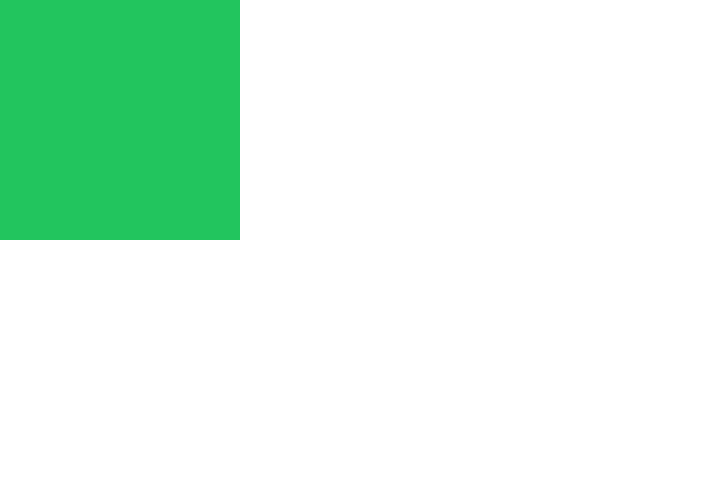
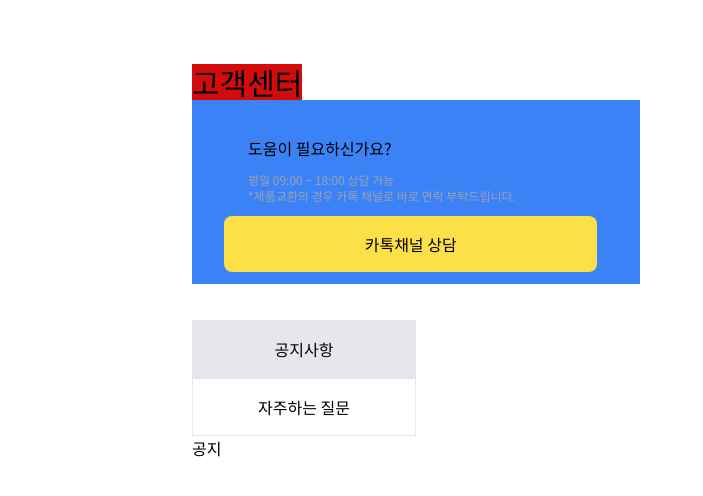
Before and after one commit to Muhan-Company/bizcurator-ecommerce, a Next.js app: page / in a window 1280 px wide. Shown: the top 496 px of the page, without its empty margins (0-703 px from the left). Built offline with nearby package versions, Linux system fonts and the light colour scheme.

Commit message:
feat: Customer component - Issue #6

```diff
--- /dev/null
+++ b/components/Customer.tsx
@@ -0,0 +1,47 @@
+import React, { useState } from "react"
+import Kakao from "./Kakao_consult"
+import CustomerTabMenu from "./CustomerTabMenu"
+import Notice from "./Notice";
+import Question from "./Question";
+
+type TabsType = {
+    label: string;
+    index: number;
+    Component: React.FC<{}>;
+}[];
+
+const tabs: TabsType = [
+    {
+        label: "공지사항",
+        index: 1,
+        Component: Notice
+    },
+    {
+        label: "자주하는 질문",
+        index: 2,
+        Component: Question
+    }
+]
+
+export default function Customer() {
+    const [selectedTab, setSelectedTab] = useState<number>(tabs[0].index)
+
+    return (
+        <div>
+            <div className="lg:px-24 xl:px-48">
+                <h1 className="text-black text-3xl mt-16 inline-block md:bg-red">고객센터</h1>
+                <div>
+                    <Kakao />
+                    <div className="mt-2 md:mt-9">
+                        <CustomerTabMenu
+                            onClick={setSelectedTab}
+                            selectedTab={selectedTab}
+                            tabs={tabs}
+                        />
+                    </div>
+                </div>
+            </div>
+        </div>
+
+    )
+}
--- /dev/null
+++ b/components/CustomerTabMenu.tsx
@@ -0,0 +1,52 @@
+import React, { FC } from "react"
+
+type TabsProps = {
+    tabs: {
+        label: string;
+        index: number;
+        Component: FC<{ index: number }>;
+    }[];
+    selectedTab: number;
+    onClick: (index: number) => void;
+}
+
+const click = () => {
+    console.log("dfdee")
+}
+
+const CustomerTabMenu: FC<TabsProps> = ({
+    tabs = [],
+    selectedTab = 0,
+    onClick,
+}) => {
+    const Panel = tabs && tabs.find((tab) => tab.index === selectedTab);
+    return (
+        <>
+            <div className="flex lg:w-56 flex-col">
+                {tabs.map((tab) => (
+                    <div
+                        className={`text-base w-1/2 lg:w-full py-4 text-center mb:w-56 mb:py-5 block border border-gray-200 hover:bg-gray-200
+                        ${tab.index === selectedTab ? "bg-gray-200" : ""}`}
+                        key={tab.index}
+                        onClick={() => onClick(tab.index)}
+                    >
+                        {tab.label}
+                    </div>
+                ))}
+            </div>
+            <div>
+                {Panel && <Panel.Component index={selectedTab} />}
+            </div>
+        </>
+    )
+}
+
+export default CustomerTabMenu;
+
+// export default function CustomerTabMenu({ onClick }: Props) {
+//     return (
+//         <div onClick={onClick}
+//             className="text-base w-1/2 py-4 text-center mb:w-56 mb:py-5 block border border-gray-200 hover:bg-gray-200">
+//         </div>
+//     )
+// }
--- /dev/null
+++ b/components/Kakao_consult.tsx
@@ -0,0 +1,13 @@
+export default function Kakao() {
+    return (
+        <div className="w-full bg-gray-100 md:bg-blue-500 md:w-6/12">
+            <div className="pl-14 pt-9">
+                <h1>도움이 필요하신가요?</h1>
+                <span className="block text-xs text-gray-400 my-3">평일 09:00 ~ 18:00 상담 가능
+                    <br />*제품교환의 경우 카톡 채널로 바로 연락 부탁드립니다.
+                </span>
+            </div>
+            <button className="w-10/12 bg-yellow-300 py-4 mx-8 rounded-lg mb-3">카톡채널 상담</button>
+        </div>
+    )
+}
--- /dev/null
+++ b/components/Notice.tsx
@@ -0,0 +1,11 @@
+import React, { FC, Fragment } from "react";
+
+const Notice: FC<{}> = () => {
+    return (
+        <Fragment>
+            <div>공지</div>
+        </Fragment>
+    )
+}
+
+export default Notice;
--- /dev/null
+++ b/components/Question.tsx
@@ -0,0 +1,11 @@
+import React, { FC, Fragment } from "react";
+
+const Question: FC<{}> = () => {
+    return (
+        <Fragment>
+            <div>자주하는 질문</div>
+        </Fragment>
+    )
+}
+
+export default Question;
--- a/pages/index.tsx
+++ b/pages/index.tsx
@@ -1,7 +1,9 @@
+import Customer from "@/components/Customer";
+
 export default function Home() {
   return (
     <main>
-      <p className="text-red text-3xl text-head-xl w-60 h-60 bg-black sm:bg-green-500"></p>
+      <Customer></Customer>
     </main>
   );
 }
```
